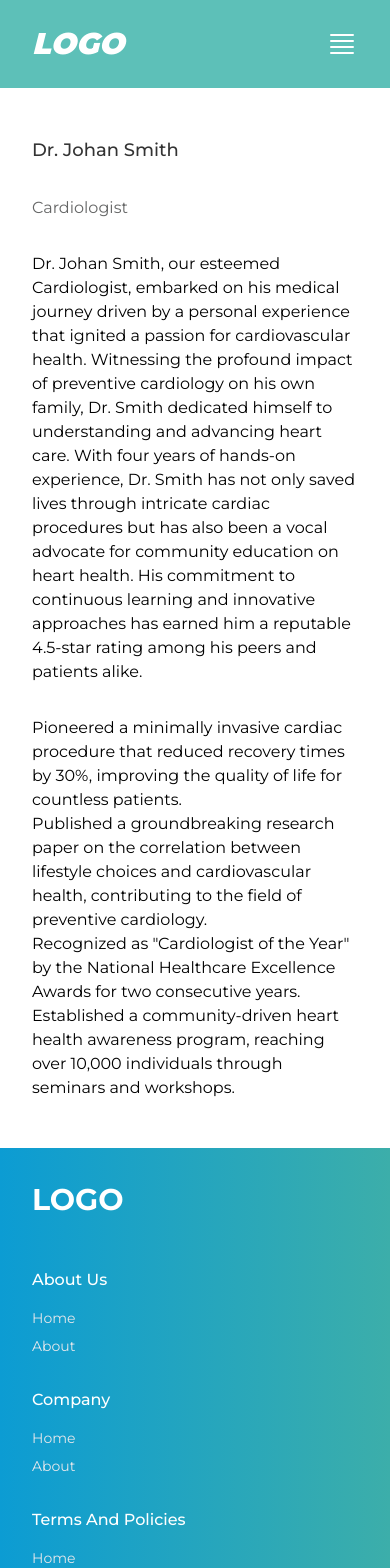
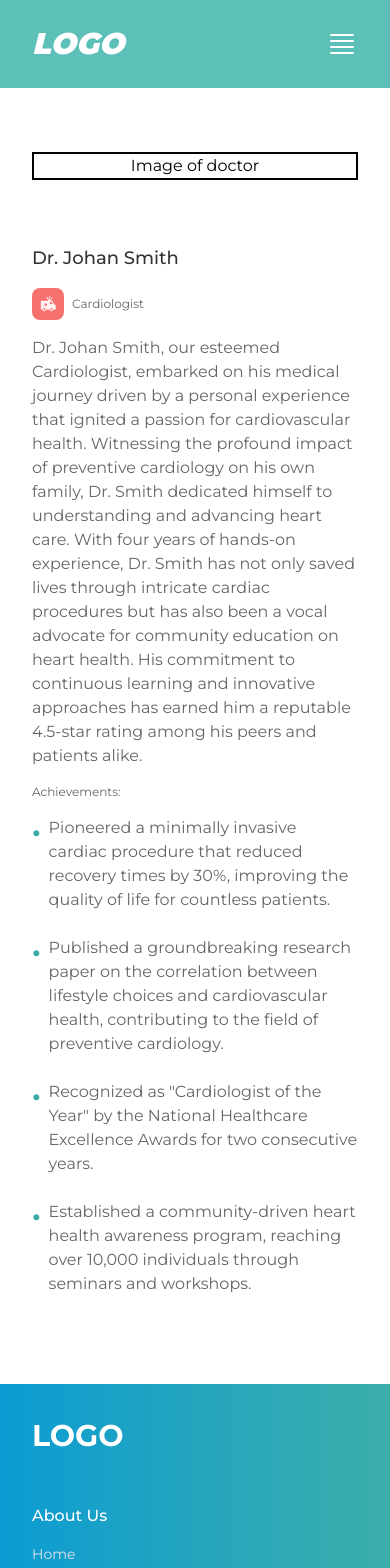
Before and after one commit to zrvnarmarin/IM-Digital---Med, a Next.js app: page /our-team/1 in a window 390 px wide. Shown: the top 1568 px of the page. Built offline with nearby package versions, Linux system fonts and the light colour scheme.

Commit message:
doctor route further styling

```diff
--- a/app/about-us/page.tsx
+++ b/app/about-us/page.tsx
@@ -11,7 +11,7 @@ export default function Page() {
       <Navbar />
       <section className='flex flex-col items-center justify-center lg:pt-4 md:px-8 lg:px-24 pb-4'>
       <div className='b-2'>
-        <h1 className='font-bold text-4xl sm:text-5xl md:text-6xl lg:text-7xl text-star md:text-center text-[#2a2f31] leading-10 mb-8 pt-6'>
+        <h1 className='font-bold text-4xl sm:text-5xl md:text-6xl lg:text-7xl text-star md:text-center text-[#2a2f31] leading-10 mb-8 pt-6 pb-2'>
           About Us
         </h1>
         <p className='text-[#555f60] text-start md:text-start text-md sm:text-lg leading-7'>
--- a/app/our-team/(our-team-sections)/MeetOurTeamSection.tsx
+++ b/app/our-team/(our-team-sections)/MeetOurTeamSection.tsx
@@ -7,7 +7,7 @@ import MedImg from '../../../public/med.png'
 
 export default function MeetOurTeamSection() {
   return (
-    <section className='flex gap-8 h-full flex-col md:flex-col py-12 px-6 md:px-8 lg:px-24 bg-[#FFFFFF]'>
+    <section className='flex gap-16 h-full flex-col md:flex-col py-12 px-6 md:px-8 lg:px-24 bg-[#FFFFFF]'>
       <h1 className='font-bold md:text-center text-4xl sm:text-5xl md:text-6xl lg:text-7xl text-[#2a2f31] leading-10'>
         Meet Our Team
       </h1>
@@ -21,7 +21,7 @@ export default function MeetOurTeamSection() {
           Place for the team of doctors image
         </div>
       </div>
-      <section className='grid grid-cols-1 md:grid-cols-2 gap-8'>
+      <section className='grid grid-cols-1 md:grid-cols-2 gap-8 pt-8'>
       {doctors.map(doctor =>
         <DoctorCard
           key={doctor.id}
--- a/app/our-team/[doctorId]/page.tsx
+++ b/app/our-team/[doctorId]/page.tsx
@@ -2,6 +2,7 @@ import React from 'react';
 import { doctors } from '@/app/data';
 import Navbar from '@/app/(home-sections)/Navbar';
 import Footer from '@/app/components/Footer';
+import { EmergencySupportIcon } from '@/public/Icons';
 
 export default function Page({ params }: { params: { doctorId: string }}) {
   const doctor = doctors.find(doctor => doctor.id === parseInt(params.doctorId, 10))
@@ -24,17 +25,29 @@ export default function Page({ params }: { params: { doctorId: string }}) {
 
 export function DoctorDetailsSection({ doctor }: { doctor: Doctor }) {
   return (
-    <section className='flex gap-8 h-full flex-col md:flex-col py-12 px-8 md:px-12 lg:px-24 bg-white'>
-      <h1 className='text-[#333333] font-medium text-lg'>{doctor.name}</h1>
-      <p className='text-[#656666] font-xs'>{doctor.title}</p>
-      <p>{doctor.description}</p>
-      <ul>
-        {doctor.achievements.map(achievement =>
-          <li key={achievement}>
-            {achievement}
-          </li>
-        )}
-      </ul>
+    <section className='h-full grid grid-cols-1 lg:grid-cols-2 gap-16 py-16 px-8 md:px-12 lg:px-24 bg-white'>
+      <div className='border-2 border-black flex items-center justify-center'>
+        Image of doctor
+      </div>
+      <div className='flex flex-col gap-4'>
+        <h1 className='text-[#333333] font-medium text-lg lg:text-5xl'>{doctor.name}</h1>
+        <div className='flex items-center gap-2'>
+          <div className={`flex items-center justify-center bg-red-400 w-fit h-fit p-2 rounded-lg`}>
+            <EmergencySupportIcon />
+          </div>
+          <p className='text-[#656666] text-xs lg:text-lg'>{doctor.title}</p>
+        </div>
+        <p className='text-[#656666]  lg:text-lg'>{doctor.description}</p>
+        <h3 className='text-[#656666] text-xs lg:text-lg'>Achievements: </h3>
+        <ul>
+          {doctor.achievements.map(achievement =>
+            <li key={achievement} className='text-[#656666] flex flex-row gap-2 lg:text-xl'>
+              <span className='font-bold text-2xl text-[#3CAEAA]'>&#8226;</span>
+              {achievement} <br /> <br />
+            </li>
+          )}
+        </ul>
+      </div>
     </section>
   )
 }
--- a/app/services/page.tsx
+++ b/app/services/page.tsx
@@ -7,7 +7,7 @@ export default function Page() {
   return (
     <main className="flex min-h-screen flex-col items-center lg:pt-4 bg-[#FFFFFF]">
       <Navbar />
-      <section className='flex flex-col items-center justify-center lg:pt-4 md:px-8 lg:px-16 pb-12'>
+      <section className='flex flex-col gap-12 items-center justify-center lg:pt-4 md:px-8 lg:px-16 pb-12'>
         <div className='b-2 pt-6 px-8 pb-8'>
             <h1 className='font-bold text-4xl sm:text-5xl md:text-6xl lg:text-7xl text-star md:text-center text-[#2a2f31] leading-10 mb-8'>
                 Services
```
